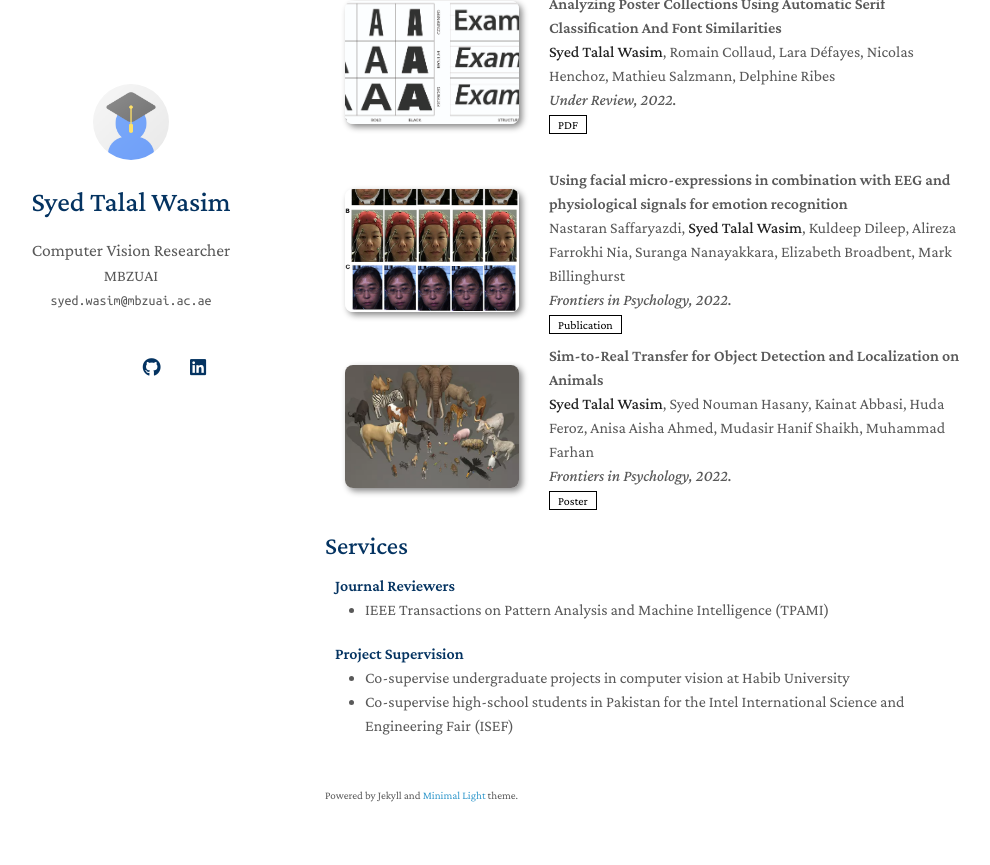
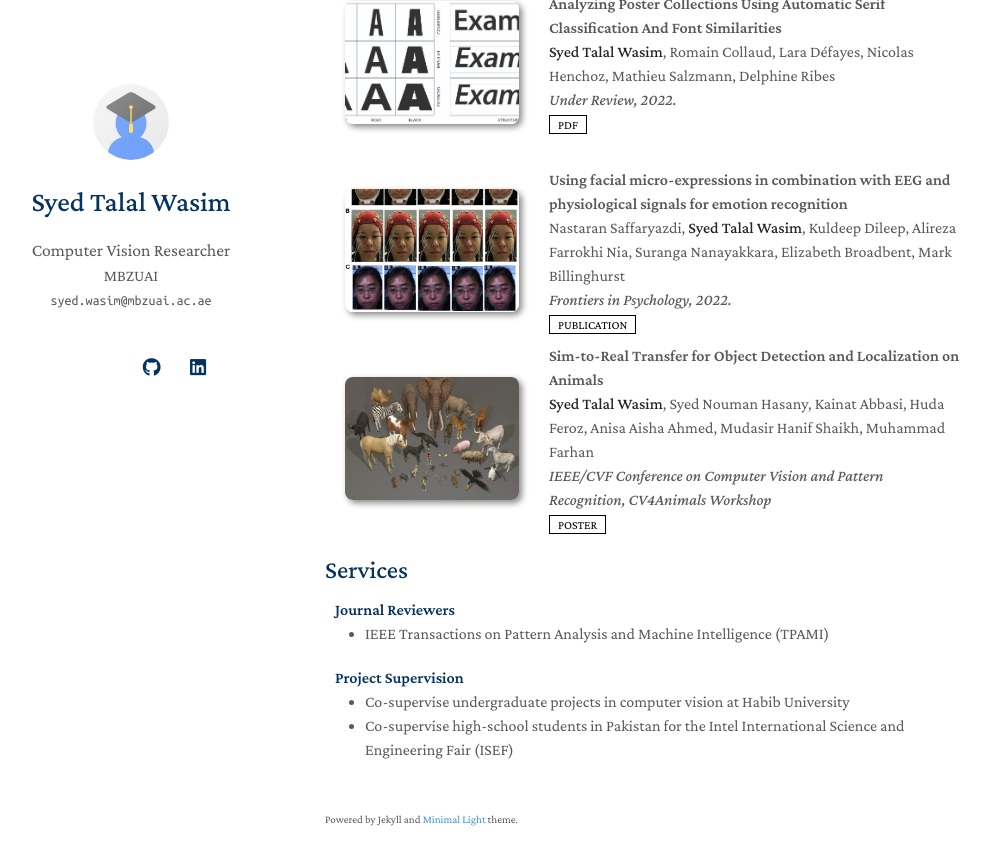
Before and after one commit to TalalWasim/talalwasim.github.io, a Jekyll site: the page built from index.md, in a window 1280 px wide and 900 px high, scrolled down 1187 px. Shown: the top 865 px of the window, without its empty margins (145-1135 px from the left). Built offline with Jekyll 4.4.1, drawn with Linux system fonts in a browser that asks for light colours; nearby versions of some CDN libraries; a style sheet for code colours, icons or effects is not loaded; our own code applies the rules of GitHub Pages for plain Markdown files.

Commit message:
updated publications

```diff
--- a/_includes/publications.md
+++ b/_includes/publications.md
@@ -52,7 +52,7 @@
     <div class="author">Nastaran Saffaryazdi, <strong>Syed Talal Wasim</strong>, Kuldeep Dileep, Alireza Farrokhi Nia, Suranga Nanayakkara, Elizabeth Broadbent, Mark Billinghurst</div>
     <div class="periodical"><em>Frontiers in Psychology, 2022.</em></div>
     <div class="links">
-      <a href="https://www.frontiersin.org/articles/10.3389/fpsyg.2022.864047/full" class="btn btn-sm z-depth-0" role="button" target="_blank" style="font-size:12px;">Publication</a>
+      <a href="https://www.frontiersin.org/articles/10.3389/fpsyg.2022.864047/full" class="btn btn-sm z-depth-0" role="button" target="_blank" style="font-size:12px;">PUBLICATION</a>
     </div>
   </div>
 </div>
@@ -68,9 +68,9 @@
   <div class="col-sm-9" style="position: relative;width: 100%;padding-right: 15px;padding-left: 20px;">
     <div class="title">Sim-to-Real Transfer for Object Detection and Localization on Animals</div>
     <div class="author"><strong>Syed Talal Wasim</strong>, Syed Nouman Hasany, Kainat Abbasi, Huda Feroz, Anisa Aisha Ahmed, Mudasir Hanif Shaikh, Muhammad Farhan</div>
-    <div class="periodical"><em>Frontiers in Psychology, 2022.</em></div>
+    <div class="periodical"><em>IEEE/CVF Conference on Computer Vision and Pattern Recognition, CV4Animals Workshop</em></div>
     <div class="links">
-      <a href="assets/paper_pdfs/cv4animals.pdf" class="btn btn-sm z-depth-0" role="button" target="_blank" style="font-size:12px;">Poster</a>
+      <a href="assets/paper_pdfs/cv4animals.pdf" class="btn btn-sm z-depth-0" role="button" target="_blank" style="font-size:12px;">POSTER</a>
     </div>
   </div>
 </div>
```
